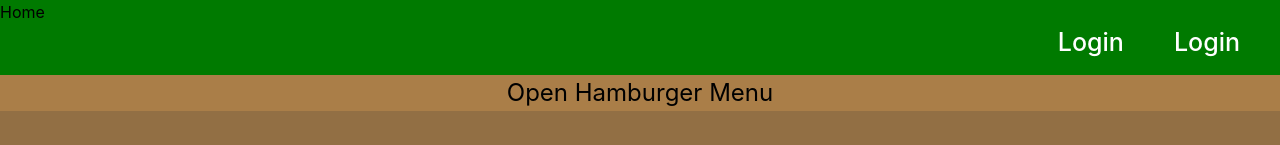
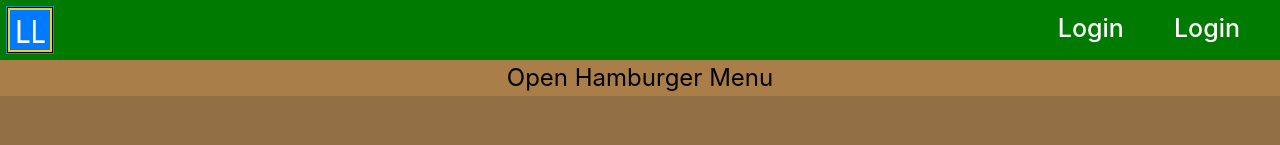
Before and after one commit to Dimitar101/Learninglingo---Project-Sep-, a React (Vite) app: page / in a window 1280 px wide. Shown: the top 145 px of the page. Built offline with nearby package versions, Linux system fonts and the light colour scheme.

Commit message:
Header +

```diff
--- a/src/components/header/Header.jsx
+++ b/src/components/header/Header.jsx
@@ -1,17 +1,19 @@
 import { Link } from 'react-router'
 import styles from './header.module.css'
+import logo from '../../assets/logo.png'
 
 
 export default function Header() {
     return (
         <header>
-            <Link to="/">Home</Link>
+            <Link to="/" className={styles['logo']}>
+                <img src={logo} />
+            </Link>
 
             <nav>
                 <Link to="/login" className={styles['navLinks']}>Login</Link>
                 <Link to="/login" className={styles['navLinks']}>Login</Link>
             </nav>
-
         </header>
     );
 }
--- a/src/components/header/header.module.css
+++ b/src/components/header/header.module.css
@@ -1,14 +1,14 @@
 header {
     background-color: rgb(0, 122, 0);
-    height: 75px;
-    /* display: flex; */
-
+    height: 60px;
 }
 
-header nav {
+nav {
     display: flex;
     justify-content: right;
+    padding-top: 10px;
     padding-right: 40px;
+    padding-bottom: 15px;
     gap: 50px;
 }
 
@@ -17,3 +17,8 @@ header nav {
     font-size: 25px;
     font-weight: 500;
 }
+
+.logo {
+    position: absolute;
+    padding: 6px 6px;
+}
```
Also changed, not shown: src/assets/logo.png (added).
